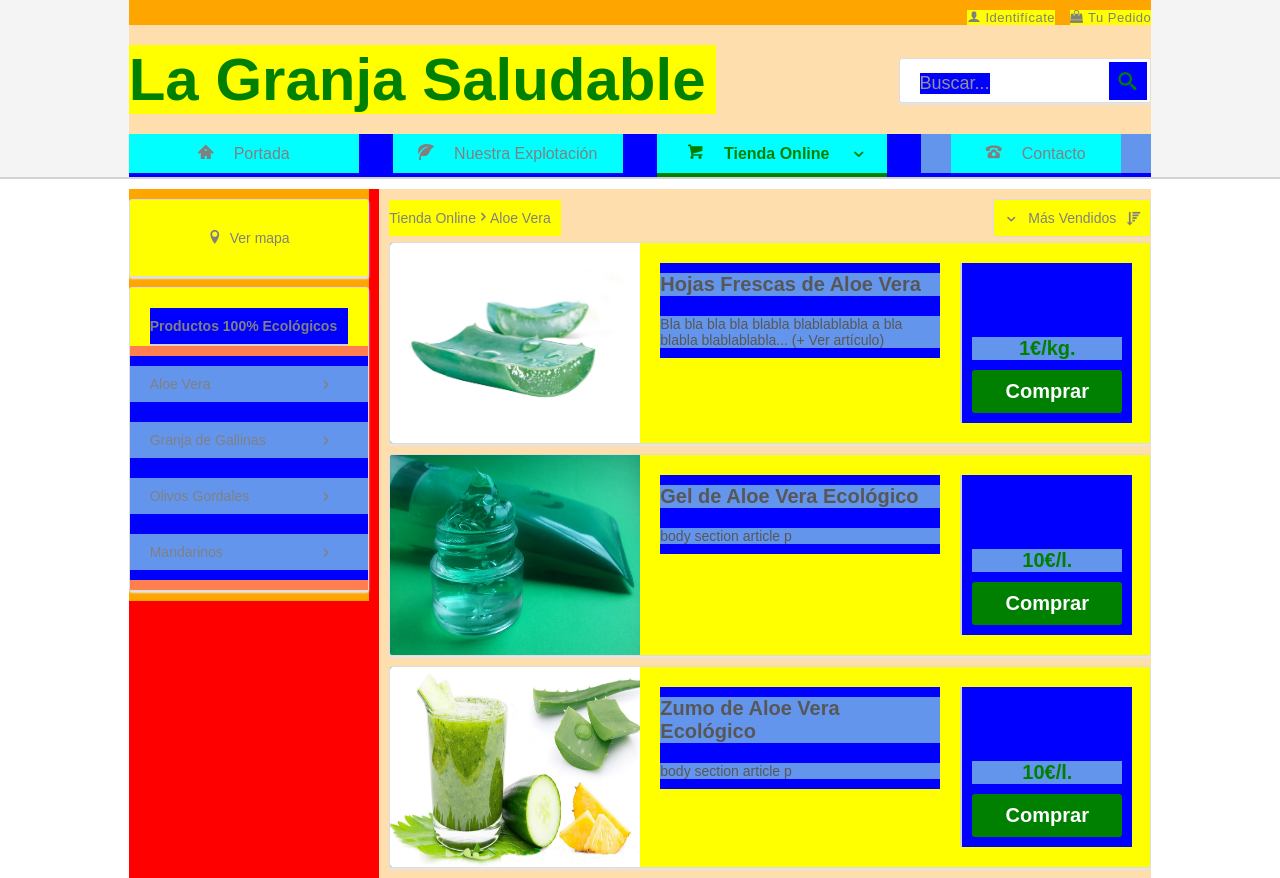
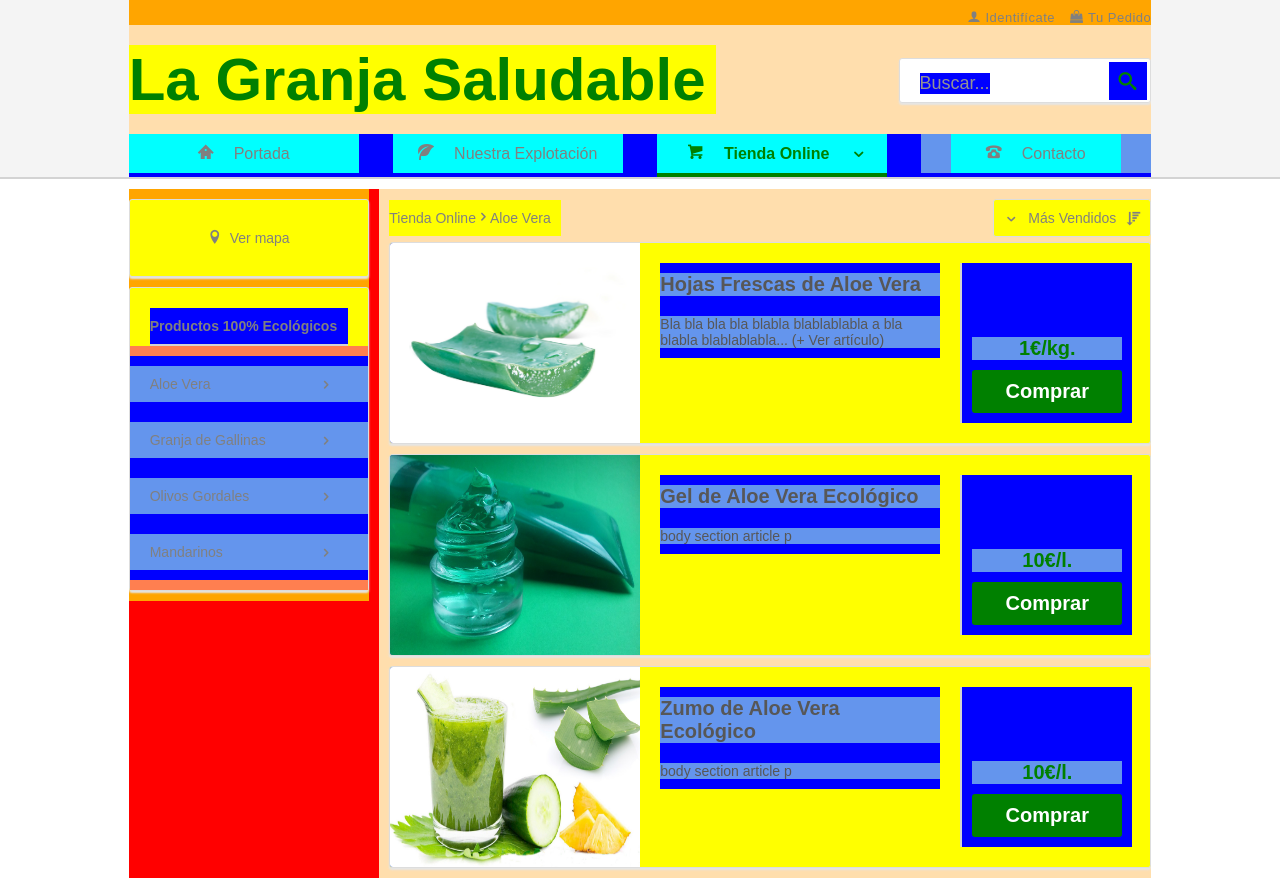
Before and after one commit to granjasaludable/inicio, a plain HTML site: page index.html in a window 1280 px wide. Shown: the top 878 px of the page. Drawn offline with Linux system fonts and the light colour scheme; files whose address does not match are found by name.

Commit message:
Update Diseno_Tienda.css

```diff
--- a/css/Diseno_Tienda.css
+++ b/css/Diseno_Tienda.css
@@ -118,7 +118,7 @@ body #ContenedorCabecera{
 			font:normal normal normal 13px arial;
 			color: #808080;
 			letter-spacing: 0.5px;
-			background-color: yellow;
+			/*background-color: yellow;*/
 		}
 		body div .classEsquinaSuperior:hover{
 			color: black;
```
